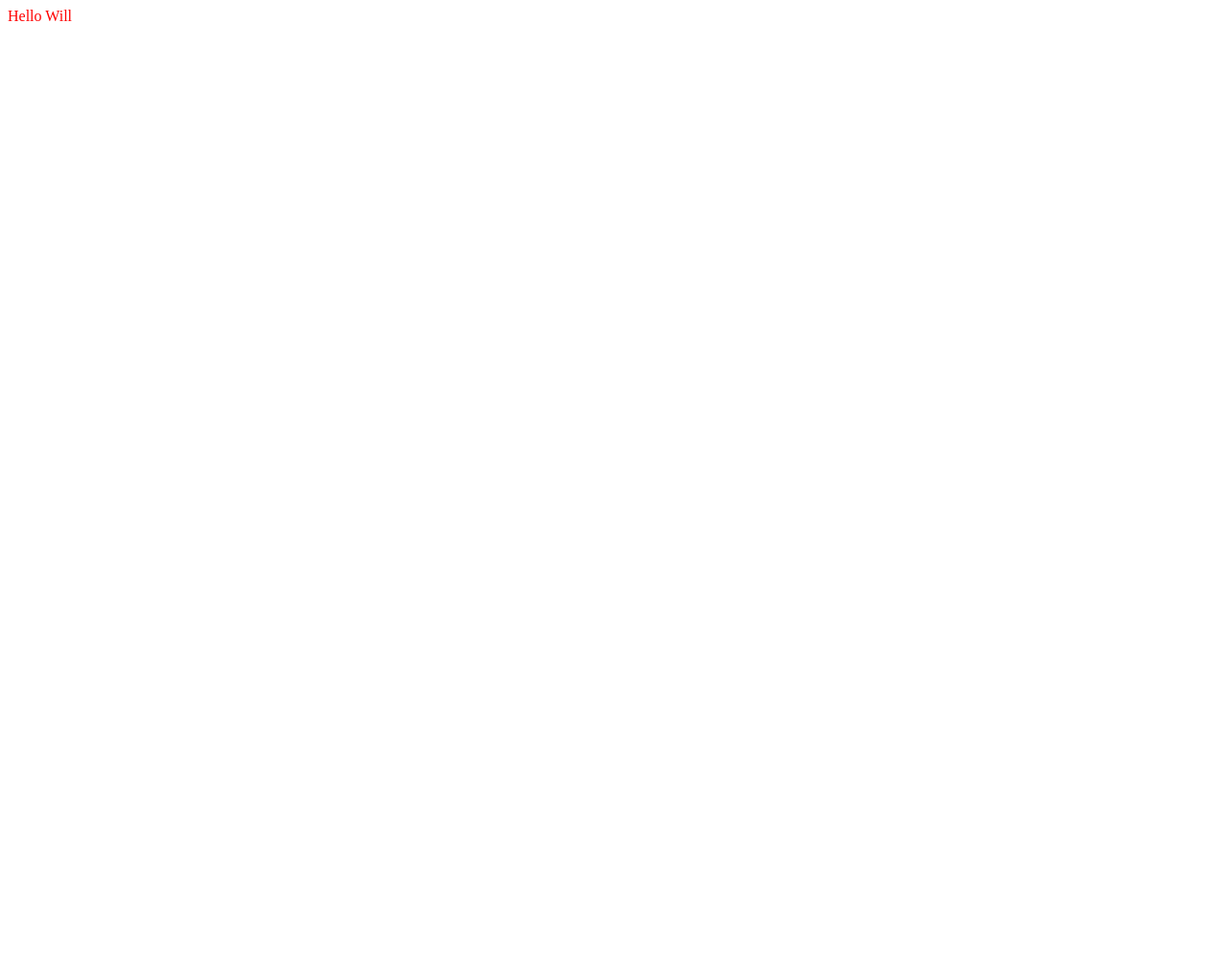
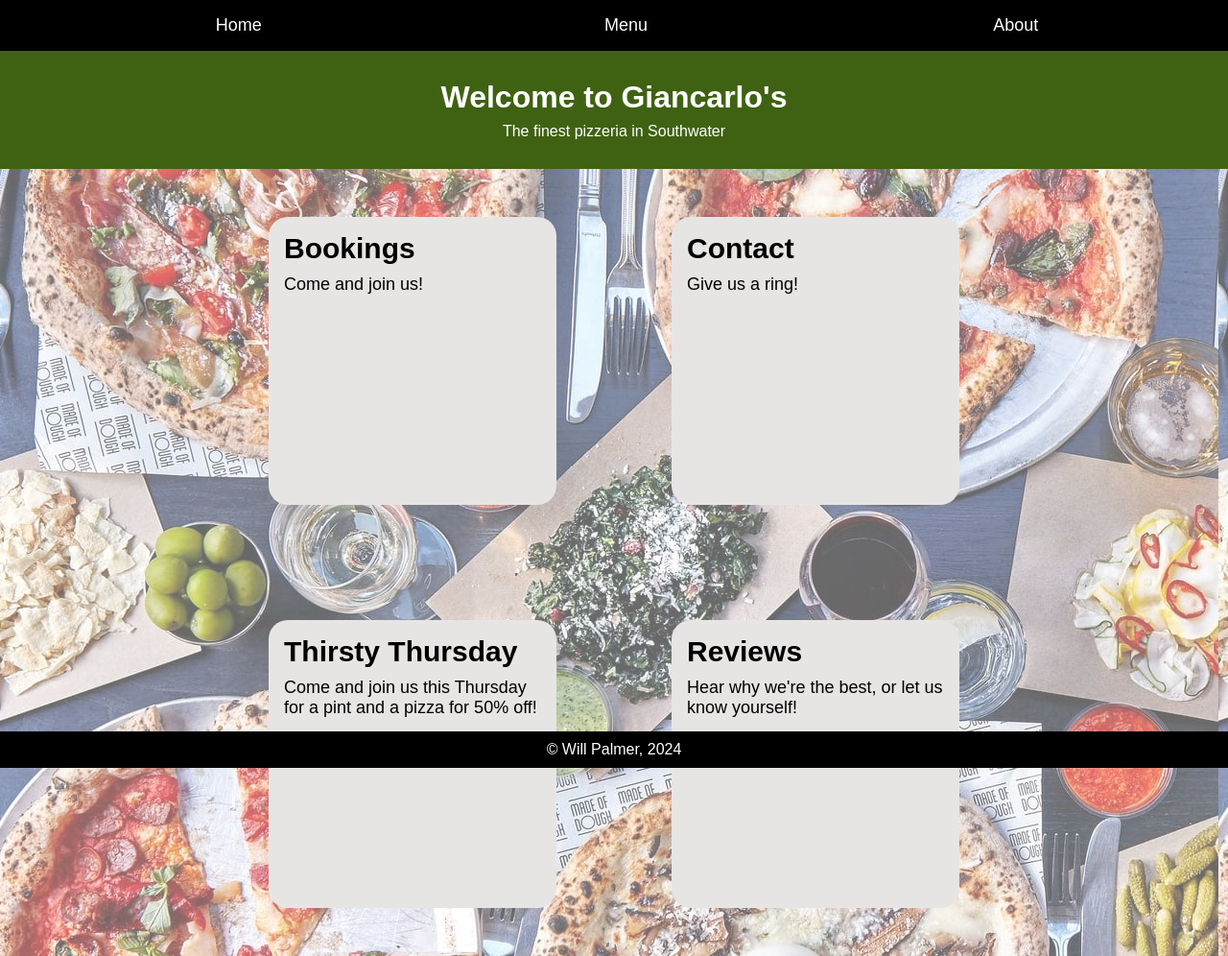
Before and after one commit to palmwi2010/odin-restaurant, a website built with webpack: page src/index.html in a window 1280 px wide. Shown: the whole page at 96% size. Before the commit the page ends 800 px from the top, so only its background shows below. Built offline with nearby package versions, Linux system fonts and the light colour scheme.

Commit message:
Built base website

```diff
--- a/package.json
+++ b/package.json
@@ -12,6 +12,7 @@
   "license": "ISC",
   "devDependencies": {
     "css-loader": "^7.1.2",
+    "html-loader": "^5.1.0",
     "html-webpack-plugin": "^5.6.0",
     "style-loader": "^4.0.0",
     "webpack": "^5.93.0",
--- a/src/index.html
+++ b/src/index.html
@@ -3,9 +3,44 @@
 <head>
     <meta charset="UTF-8">
     <meta name="viewport" content="width=device-width, initial-scale=1.0">
-    <title>Document</title>
+    <title>My Restaurant</title>
 </head>
 <body>
-    <p1>Hello Will</p1>
+    <header>
+        <nav class="nav-item"><button class="nav-btn">Home</button></nav>
+        <nav class="nav-item"><button class="nav-btn">Menu</button></nav>
+        <nav class="nav-item"><button class="nav-btn">About</button></nav>
+    </header>
+    <div class="content">
+        <div class="content-banner">
+            <h1>Welcome to Giancarlo's</h1>
+            <p>The finest pizzeria in Southwater</p>
+        </div>
+        <div class="content-main">
+            <div class="content-pair">
+                <div class="content-item">
+                    <h2 class="item-header">Bookings</h2>
+                    <p>Come and join us!</p>
+                </div>
+                <div class="content-item">
+                    <h2 class="item-header">Contact</h2>
+                    <p>Give us a ring!</p>
+                </div>
+            </div>
+                <div class="content-pair">
+                    <div class="content-item">
+                        <h2 class="item-header">Thirsty Thursday</h2>
+                        <p>Come and join us this Thursday for a pint and a pizza for 50% off!</p>
+                    </div>
+                    <div class="content-item">
+                        <h2 class="item-header">Reviews</h2>
+                        <p>Hear why we're the best, or let us know yourself!</p>
+                    </div>
+                </div>
+            </div>
+    </div>
+    <footer>
+        <p>&copy Will Palmer, 2024</p>
+    </footer>
 </body>
 </html>
--- a/src/style.css
+++ b/src/style.css
@@ -1,3 +1,99 @@
 * {
-    color: red;
+    margin: 0;
+    padding: 0;
+    box-sizing: border-box;
+    font-family: Arial, Helvetica, sans-serif;
 }
+
+:root {
+    --header-background: #3f6212;
+}
+
+body {
+    background-image: url('./pizza.jpg');
+    background-color: rgba(255,255,255,0.4);
+    background-blend-mode: lighten;
+}
+
+header {
+    background-color: black;
+    padding: 16px 32px;
+    display: flex;
+    justify-content: space-around;
+}
+
+.nav-btn {
+    background-color: transparent;
+    outline: none;
+    border: none;
+    color: white;
+    font-size: 18px;
+    width:20px;
+}
+
+.nav-btn:hover {
+    cursor: pointer;
+    font-weight: 700;
+}
+
+.content-banner {
+    background-color: var(--header-background);
+    color: white;
+    text-align: center;
+    padding: 30px 0;
+}
+
+.content-banner p {
+    margin-top: 8px;
+}
+
+.content-main {
+
+    display: flex;
+    flex-wrap: wrap;
+    padding: 50px 0;
+    justify-content: center;
+    gap: 120px;
+}
+
+.content-pair {
+    display: flex;
+    flex-direction: row;
+    justify-content: center;
+    flex-wrap: wrap;
+    gap: 120px;
+}
+
+.content-item {
+    width: min(300px, 80vw);
+    background-color: #e7e5e4;
+    aspect-ratio: 1/1;
+    border-radius: 20px;
+    padding: 16px;
+}
+
+.item-header {
+    font-size: 30px;
+}
+
+.content-item p {
+    font-size: 18px;
+    margin-top: 10px;
+}
+
+.content-item:hover {
+    background-color: #1a2e05;
+    color: white;
+    transition-duration: 0.3s;
+    cursor: pointer;
+}
+
+footer {
+    position: fixed;
+    bottom: 0;
+    text-align: center;
+    padding: 10px;
+    width:100%;
+    background-color: black;
+    color: white;
+}
--- a/webpack.config.js
+++ b/webpack.config.js
@@ -5,7 +5,9 @@ module.exports = {
   mode: 'development',
   devtool: 'inline-source-map',
   devServer: {
-    static: './dist'
+    static: './dist',
+    watchFiles: ["src/*.html"],
+    hot: true,
   },
   entry: './src/index.js',
   output: {
@@ -15,8 +17,31 @@ module.exports = {
   module: {
     rules: [
         {
-            test: /\.css$/i,
-            use: ['style-loader', 'css-loader']
+          test: /\.css$/i,
+          use: ['style-loader', 'css-loader']
+        },
+        {
+          test: /\.(png|svg|jpg|jpeg|gif)$/i,
+          type: 'asset/resource',
+        },
+        {
+          test: /\.html$/,
+          use: [
+            {
+              loader: 'html-loader',
+              options: {
+                sources: {
+                  list: [
+                    {
+                      tag: 'img',
+                      attribute: 'src',
+                      type: 'src',
+                    }
+                  ]
+                }
+              }
+            }
+          ]
         }
     ]
   },
```
Also changed, not shown: src/pizza.jpg (added), 1 other file.
